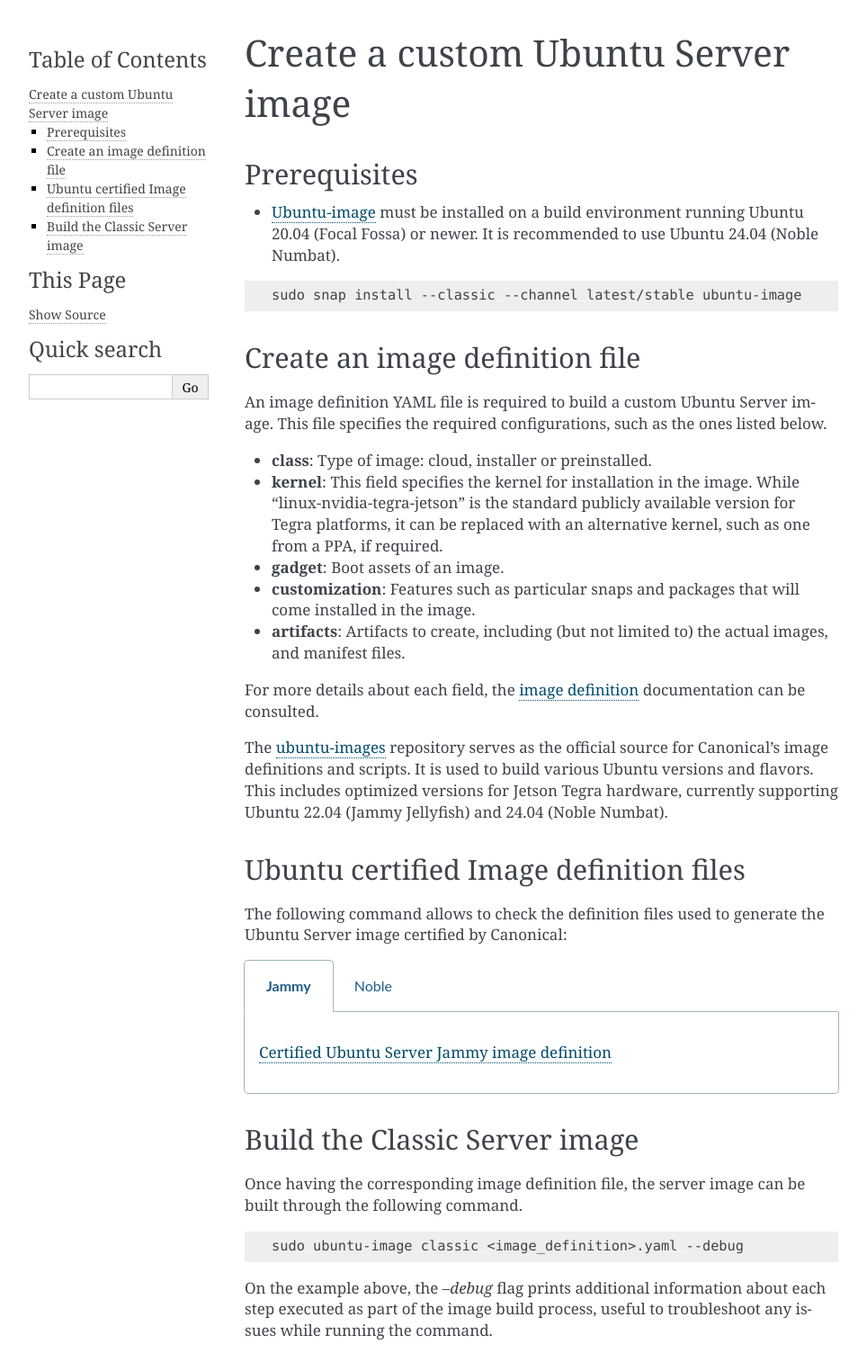
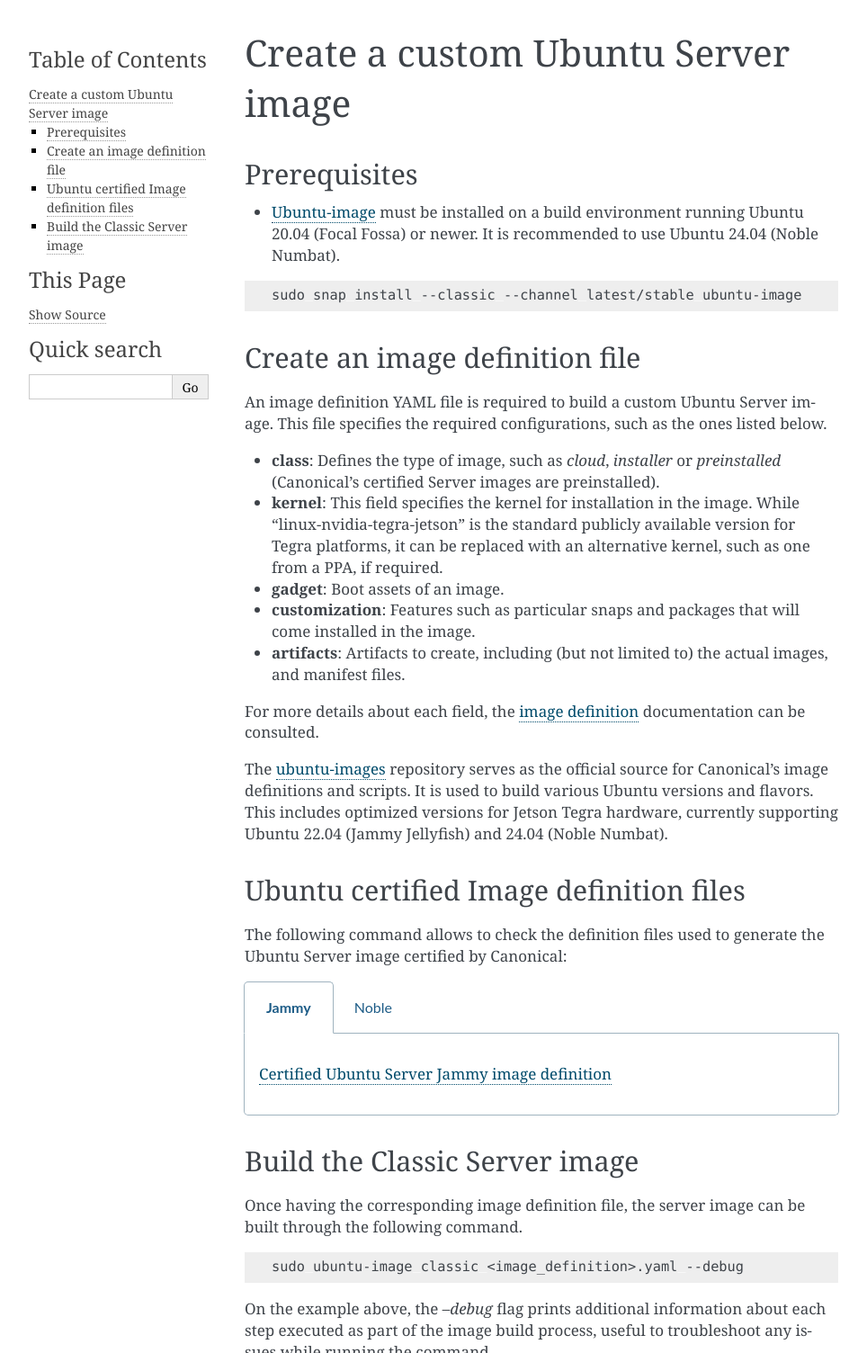
Before and after one commit to canonical/ubuntu-for-jetson, a Sphinx documentation site: the page built from docs/how-to/build-image.rst, in a window 1280 px wide, cut to the strip 0-1504 px from the top of the page. Shown: the whole strip at 90% size, without its empty margins (148-1112 px from the left). Built offline with Sphinx 7.4.7, drawn with Linux system fonts in a browser that asks for light colours.

Commit message:
Fix: Update the class field description
Co-authored-by: Remy MARTIN <remy.martin@canonical.com>

```diff
--- a/docs/how-to/build-image.rst
+++ b/docs/how-to/build-image.rst
@@ -20,7 +20,7 @@
 
 An image definition YAML file is required to build a custom Ubuntu Server image. This file specifies the required configurations, such as the ones listed below.
 
-* **class**: Type of image: cloud, installer or preinstalled.
+* **class**: Defines the type of image, such as `cloud`, `installer` or `preinstalled` (Canonical's certified Server images are preinstalled).
 * **kernel**: This field specifies the kernel for installation in the image. While "linux-nvidia-tegra-jetson" is the standard publicly available version for Tegra platforms, it can be replaced with an alternative kernel, such as one from a PPA, if required.
 * **gadget**: Boot assets of an image.
 * **customization**: Features such as particular snaps and packages that will come installed in the image.
```
